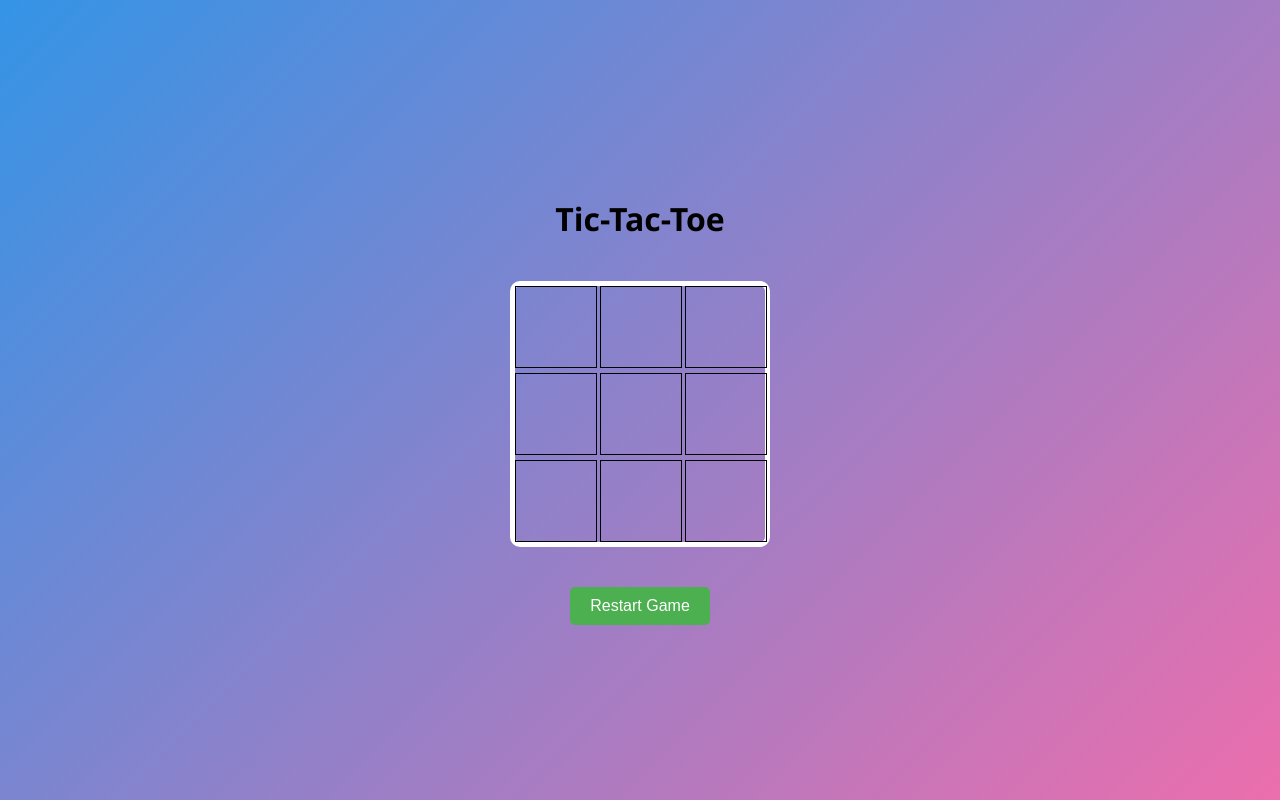
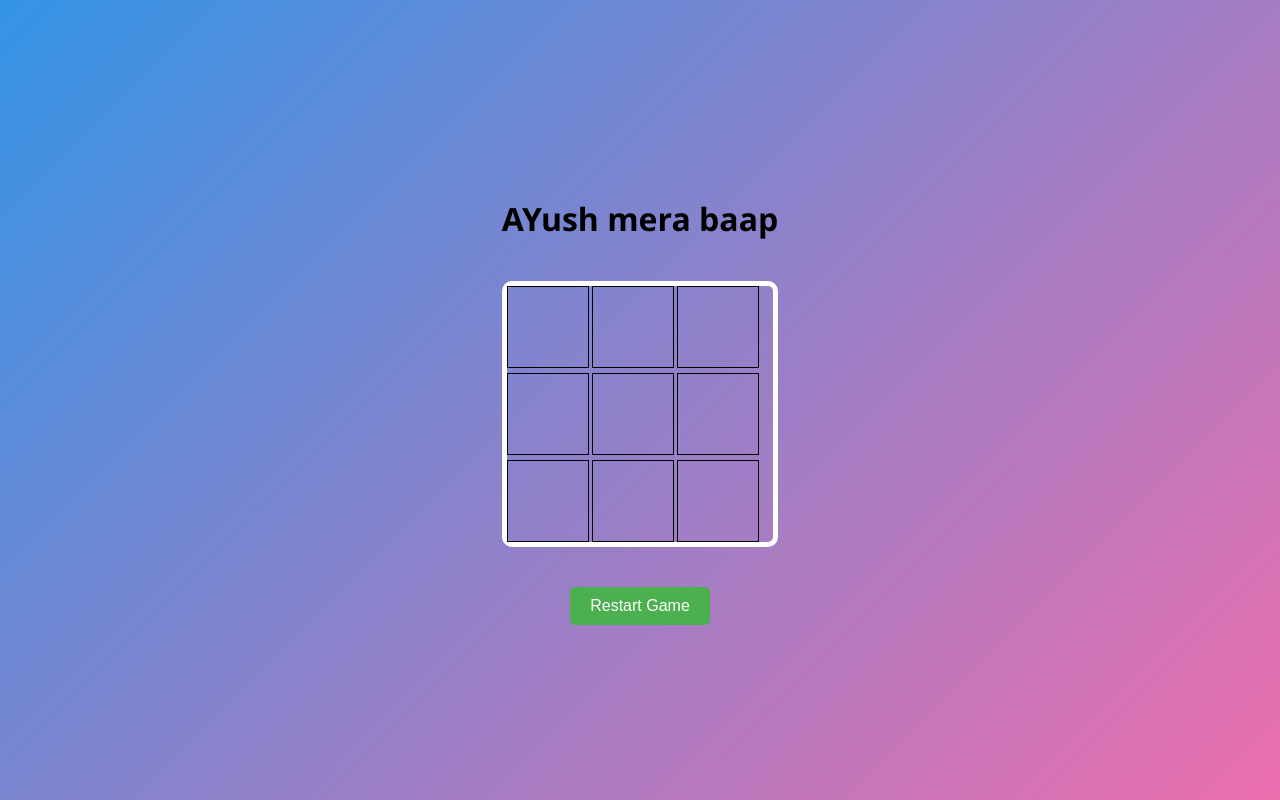
Before and after one commit to vishalvadhiya18/Application, a plain HTML site: page index.html in a window 1280 px wide. Drawn offline with Linux system fonts and the light colour scheme.

Commit message:
Update index.html

```diff
--- a/index.html
+++ b/index.html
@@ -8,7 +8,7 @@
 </head>
 <body>
   <div class="container">
-    <h1>Tic-Tac-Toe</h1>
+    <h1>AYush mera baap </h1>
     <div class="game-container">
       <div class="game-board" id="gameBoard">
         <!-- The game board will be generated using JavaScript -->
```
